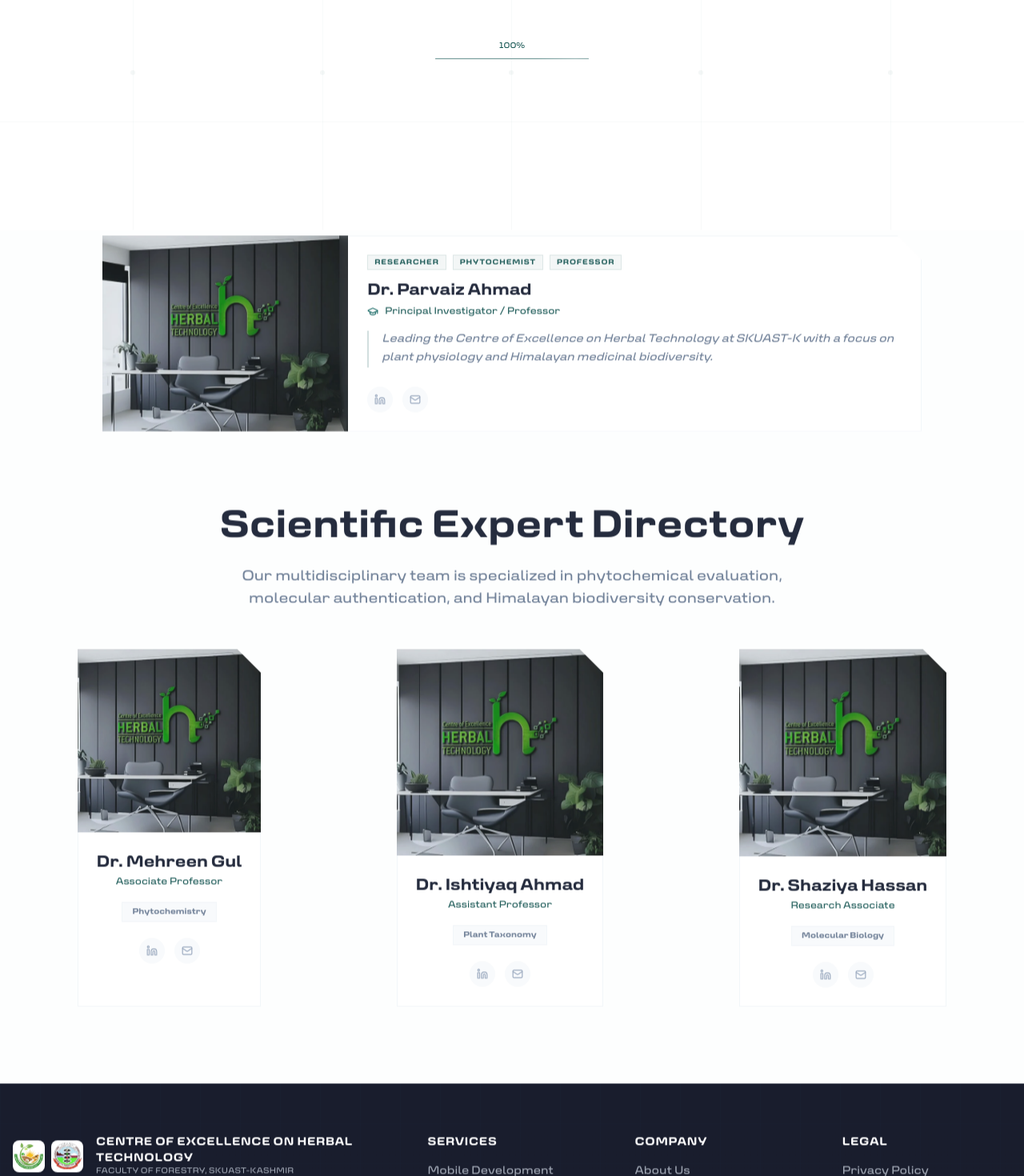
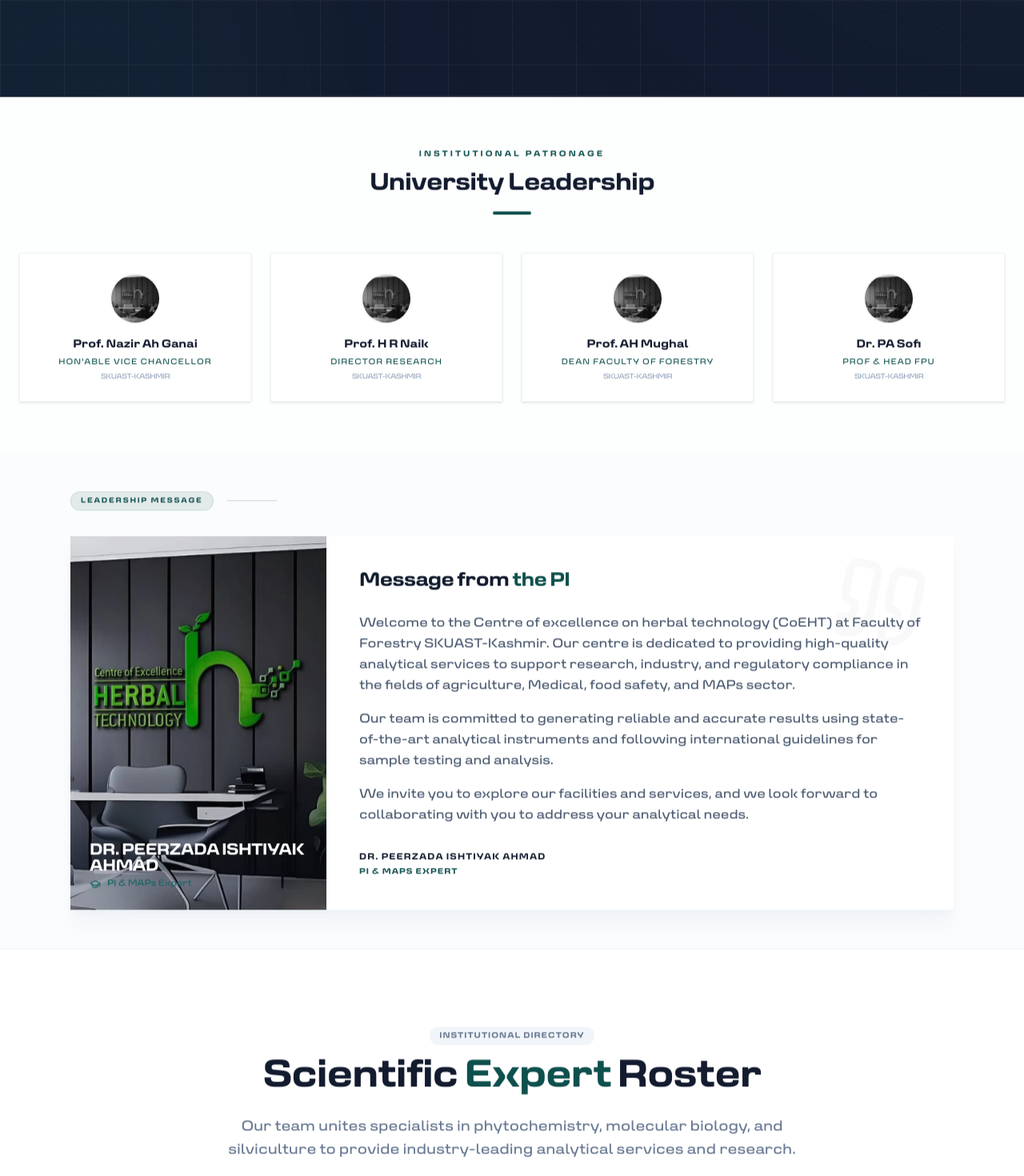
Before and after one commit to azharkhan93/centerof-excellence-skuast-k-faculty-of-forestry, a Next.js app: page /en/team in a window 1280 px wide. Shown: the part 400-1870 px from the top of the page at 80% size. Built offline with nearby package versions, Linux system fonts and the light colour scheme.

Commit message:
update team directory with institutional leadership, new members, and a PI message component

```diff
--- a/app/[locale]/team/page.tsx
+++ b/app/[locale]/team/page.tsx
@@ -1,47 +1,70 @@
 import { PageHeader, TeamCard } from "@/components";
+import { FromTheDesk } from "@/components/Team/FromTheDesk";
 import { useTranslations } from "next-intl";
-import { PI_DATA, TEAM_MEMBERS } from "@/constants";
+import { PI_DATA, TEAM_MEMBERS, INSTITUTIONAL_LEADERSHIP } from "@/constants";
 
 export default function TeamPage() {
     const t = useTranslations('nav');
 
     return (
-        <main className="min-h-screen bg-slate-50/30">
+        <main className="min-h-screen bg-white">
             <PageHeader
                 title={t('team')}
-                description="Meet the dedicated experts and researchers behind the Faculty of Forestry and the Centre of Excellence on Herbal Technology."
+                description="The multidisciplinary experts and researchers advancing the science of Himalayan medicinal biodiversity at SKUAST-Kashmir."
                 bgColor="bg-slate-900"
                 accentColor="from-brand to-brand-dark"
             />
 
-            <section className="py-24">
+            {/* Institutional Patronage & Leadership */}
+            <section className="py-16 bg-slate-50/30">
+                <div className="container mx-auto px-6 max-w-7xl">
+                    <div className="mb-12 flex flex-col items-center text-center">
+                        <span className="text-[10px] font-black uppercase tracking-[0.3em] text-brand mb-3">
+                            Institutional Patronage
+                        </span>
+                        <h2 className="text-3xl font-bold text-slate-900 tracking-tight">University Leadership</h2>
+                        <div className="h-1 w-12 bg-brand mt-4 rounded-full" />
+                    </div>
+
+                    <div className="grid grid-cols-1 sm:grid-cols-2 lg:grid-cols-4 gap-6">
+                        {INSTITUTIONAL_LEADERSHIP.map((leader) => (
+                            <div key={leader.id} className="bg-white p-6 border border-slate-100 shadow-sm flex flex-col items-center text-center hover:shadow-md transition-shadow group">
+                                <div className="w-16 h-16 rounded-full overflow-hidden bg-slate-50 mb-4 border-2 border-slate-50 group-hover:border-brand/20 transition-colors">
+                                    <img src={leader.image} alt={leader.name} className="w-full h-full object-cover grayscale group-hover:grayscale-0 transition-all duration-500" />
+                                </div>
+                                <h3 className="text-sm font-bold text-slate-900 mb-1">{leader.name}</h3>
+                                <p className="text-[10px] font-black uppercase tracking-widest text-brand mb-1">{leader.role}</p>
+                                <span className="text-[9px] font-medium text-slate-400 uppercase tracking-tighter">{leader.organization}</span>
+                            </div>
+                        ))}
+                    </div>
+                </div>
+            </section>
+
+            {/* Leadership Message - From the Desk */}
+            <FromTheDesk pi={PI_DATA} />
+
+            <section className="py-24 border-t border-slate-50">
                 <div className="container mx-auto px-6 max-w-7xl">
 
-                    {/* Principal Investigator Section */}
-                    <div className="mb-24">
-                        <div className="mb-10 flex items-center gap-4">
-                            <h2 className="text-3xl font-bold text-slate-900 tracking-tight">Lead Leadership</h2>
-                            <div className="h-px flex-grow bg-slate-100" />
+                    <div className="mb-16 text-center max-w-3xl mx-auto">
+                        <div className="flex justify-center mb-4">
+                            <span className="px-3 py-1 bg-slate-100 text-slate-500 text-[10px] font-bold uppercase tracking-widest rounded-full">
+                                Institutional Directory
+                            </span>
                         </div>
-                        <TeamCard member={PI_DATA} isPI />
+                        <h2 className="text-3xl md:text-5xl font-bold text-slate-900 mb-6 tracking-tight">
+                            Scientific <span className="text-brand">Expert</span> Roster
+                        </h2>
+                        <p className="text-slate-500 text-lg leading-relaxed">
+                            Our team unites specialists in phytochemistry, molecular biology, and silviculture to provide industry-leading analytical services and research.
+                        </p>
                     </div>
 
-                    {/* Team Directory Section */}
-                    <div>
-                        <div className="mb-12 text-center max-w-3xl mx-auto">
-                            <h2 className="text-3xl md:text-5xl font-bold text-slate-900 mb-6">
-                                Scientific Expert Directory
-                            </h2>
-                            <p className="text-slate-500 text-lg">
-                                Our multidisciplinary team is specialized in phytochemical evaluation, molecular authentication, and Himalayan biodiversity conservation.
-                            </p>
-                        </div>
-
-                        <div className="flex flex-wrap justify-center gap-6">
-                            {TEAM_MEMBERS.map((member) => (
-                                <TeamCard key={member.id} member={member} />
-                            ))}
-                        </div>
+                    <div className="flex flex-wrap justify-center gap-8">
+                        {TEAM_MEMBERS.map((member) => (
+                            <TeamCard key={member.id} member={member} />
+                        ))}
                     </div>
 
                 </div>
--- /dev/null
+++ b/components/Team/FromTheDesk.tsx
@@ -0,0 +1,92 @@
+"use client";
+
+import React from "react";
+import Image from "next/image";
+import { motion } from "framer-motion";
+import { Quote, GraduationCap } from "lucide-react";
+
+interface FromTheDeskProps {
+    pi: {
+        name: string;
+        role: string;
+        specialty: string;
+        image: string;
+        message: string;
+        badges: string[];
+    };
+}
+
+export const FromTheDesk: React.FC<FromTheDeskProps> = ({ pi }) => {
+    return (
+        <section className="py-12 bg-slate-50/50 overflow-hidden border-b border-slate-100">
+            <div className="container mx-auto px-6 max-w-6xl">
+                <div className="mb-8">
+                    <div className="flex items-center gap-4 mb-2">
+                        <span className="px-3 py-1 bg-brand/10 text-brand text-[9px] font-black uppercase tracking-[0.2em] rounded-full border border-brand/10">
+                            Leadership Message
+                        </span>
+                        <div className="h-px w-16 bg-brand/20" />
+                    </div>
+                </div>
+
+                <motion.div
+                    initial={{ opacity: 0, y: 30 }}
+                    whileInView={{ opacity: 1, y: 0 }}
+                    viewport={{ once: true }}
+                    className="relative bg-white shadow-xl shadow-slate-200/40 flex flex-col md:flex-row items-stretch overflow-hidden group"
+                >
+                    {/* Image Section - Compact & Controlled */}
+                    <div className="relative w-full md:w-[320px] h-[320px] md:h-auto overflow-hidden shrink-0">
+                        <Image
+                            src={pi.image}
+                            alt={pi.name}
+                            fill
+                            className="object-cover transition-transform duration-1000 group-hover:scale-105"
+                        />
+                        <div className="absolute inset-0 bg-gradient-to-t from-slate-950/40 via-transparent to-transparent opacity-60" />
+
+                        <div className="absolute bottom-6 left-6 right-6 text-white z-10">
+                            <h3 className="text-xl font-black uppercase tracking-tight leading-none mb-1">
+                                {pi.name}
+                            </h3>
+                            <p className="text-[11px] font-medium text-brand-light flex items-center gap-2">
+                                <GraduationCap size={14} />
+                                {pi.role}
+                            </p>
+                        </div>
+                    </div>
+
+                    {/* Content Section - High density & Premium */}
+                    <div className="relative p-6 lg:p-10 flex flex-col justify-center bg-white border-l border-slate-50 flex-grow">
+                        <div className="absolute top-6 right-8 opacity-[0.02] rotate-12 pointer-events-none">
+                            <Quote size={120} className="text-slate-900" />
+                        </div>
+
+                        <div className="relative z-10">
+                            <h2 className="text-2xl font-bold text-slate-900 mb-6 tracking-tight">
+                                Message from <span className="text-brand">the PI</span>
+                            </h2>
+
+                            <div className="space-y-4">
+                                {pi.message.split('\n\n').map((para, i) => (
+                                    <p key={i} className="text-slate-600 text-sm md:text-base leading-relaxed font-medium">
+                                        {para}
+                                    </p>
+                                ))}
+                            </div>
+
+                            <div className="mt-8 flex flex-col gap-0.5">
+                                <span className="text-slate-900 font-bold uppercase tracking-widest text-[11px]">
+                                    {pi.name}
+                                </span>
+                                <span className="text-brand font-bold text-[10px] uppercase tracking-widest">
+                                    PI & MAPs Expert
+                                </span>
+                            </div>
+                        </div>
+                    </div>
+                </motion.div>
+            </div>
+        </section>
+    );
+};
--- a/components/Team/TeamCard.tsx
+++ b/components/Team/TeamCard.tsx
@@ -18,71 +18,49 @@
 }
 
 export const TeamCard: React.FC<MemberProps> = ({ member, isPI }) => {
-    // Polygon clip path: Top-right corner cut
-    const polygonStyle = {
-        clipPath: "polygon(0 0, calc(100% - 30px) 0, 100% 30px, 100% 100%, 0 100%)"
-    };
-
     return (
         <motion.div
             initial={{ opacity: 0, y: 15 }}
             whileInView={{ opacity: 1, y: 0 }}
             viewport={{ once: true }}
-            className={`group relative bg-white transition-all duration-500 hover:shadow-2xl hover:-translate-y-1 ${isPI ? 'lg:flex max-w-5xl mx-auto' : 'max-w-sm mx-auto'}`}
-            style={polygonStyle}
+            className={`group relative bg-white transition-all duration-500 border border-slate-100 shadow-sm hover:shadow-xl ${isPI ? 'hidden' : 'w-full md:w-[280px]'}`}
         >
-            {/* Border Layer (to simulate border with clip-path) */}
-            <div className="absolute inset-0 border border-slate-100 pointer-events-none" style={polygonStyle} />
-
-            {/* Image Section */}
-            <div className={`relative ${isPI ? 'lg:w-[30%] h-64 lg:h-auto' : 'aspect-square'} overflow-hidden`}>
+            {/* Image Section - Compact & Standardized */}
+            <div className={`relative aspect-[4/3] overflow-hidden`}>
                 <Image
                     src={member.image}
                     alt={member.name}
                     fill
                     className="object-cover transition-transform duration-1000 group-hover:scale-105"
                 />
-                <div className="absolute inset-0 bg-brand/5 group-hover:bg-transparent transition-colors duration-500" />
+                <div className="absolute inset-0 bg-slate-900/5 group-hover:opacity-0 transition-opacity duration-500" />
             </div>
 
-            {/* Content Section */}
-            <div className={`relative z-10 p-6 ${isPI ? 'lg:w-[70%] flex flex-col justify-center' : 'text-center'}`}>
-                {isPI && (
-                    <div className="flex flex-wrap gap-2 mb-3">
-                        {member.badges?.map((badge, i) => (
-                            <span key={i} className="px-2 py-0.5 bg-brand/5 text-brand text-[9px] font-black uppercase tracking-widest border border-brand/10">
-                                {badge}
-                            </span>
-                        ))}
-                    </div>
-                )}
-
-                <h3 className={`text-xl font-bold text-slate-900 ${isPI ? 'mb-1' : 'mb-0.5'}`}>
+            {/* Content Section - High Density */}
+            <div className="relative z-10 p-5">
+                <div className="mb-3 flex flex-col gap-0.5">
+                    <h3 className="text-base font-bold text-slate-900 group-hover:text-brand transition-colors duration-300">
                         {member.name}
                     </h3>
-                <p className={`text-brand font-bold text-xs ${isPI ? 'mb-4' : 'mb-4'} flex items-center ${isPI ? 'justify-start' : 'justify-center'} gap-2`}>
-                    {isPI && <GraduationCap size={14} className="text-brand-light" />}
+                    <p className="text-[10px] font-black uppercase tracking-wider text-brand/80">
                         {member.role}
                     </p>
+                </div>
 
-                {member.bio && (
-                    <p className="text-slate-500 leading-relaxed mb-6 text-sm italic border-l-2 border-brand/20 pl-4 text-left max-w-2xl">
-                        {member.bio}
+                {member.specialty && (
+                    <p className="text-[11px] leading-relaxed text-slate-500 line-clamp-2 mb-4 h-8 italic">
+                        {member.specialty}
                     </p>
                 )}
 
-                {!isPI && member.specialty && (
-                    <div className="py-1 px-3 bg-slate-50 text-[10px] font-bold text-slate-500 border border-slate-100 mb-5 inline-block cursor-default">
-                        {member.specialty}
+                <div className="flex items-center justify-between pt-4 border-t border-slate-50">
+                    <div className="flex items-center gap-2">
+                        <div className="w-7 h-7 rounded-sm bg-slate-50 flex items-center justify-center text-slate-400 hover:bg-brand hover:text-white transition-all cursor-pointer">
+                            <Linkedin size={12} />
                         </div>
-                )}
-
-                <div className={`flex items-center gap-3 ${isPI ? 'justify-start' : 'justify-center'}`}>
-                    <div className="w-8 h-8 rounded-full bg-slate-50 flex items-center justify-center text-slate-400 hover:bg-brand hover:text-white transition-all cursor-pointer">
-                        <Linkedin size={14} />
+                        <div className="w-7 h-7 rounded-sm bg-slate-50 flex items-center justify-center text-slate-400 hover:bg-brand hover:text-white transition-all cursor-pointer">
+                            <Mail size={12} />
                         </div>
-                    <div className="w-8 h-8 rounded-full bg-slate-50 flex items-center justify-center text-slate-400 hover:bg-brand hover:text-white transition-all cursor-pointer">
-                        <Mail size={14} />
                     </div>
                 </div>
             </div>
--- a/constants/index.ts
+++ b/constants/index.ts
@@ -643,34 +643,80 @@
 ];
 
 // Team & Leadership Data
+export const INSTITUTIONAL_LEADERSHIP = [
+    {
+        id: "hvc",
+        name: "Prof. Nazir Ah Ganai",
+        role: "Hon'able Vice Chancellor",
+        organization: "SKUAST-Kashmir",
+        image: "/images/hero2.webp"
+    },
+    {
+        id: "dr",
+        name: "Prof. H R Naik",
+        role: "Director Research",
+        organization: "SKUAST-Kashmir",
+        image: "/images/hero2.webp"
+    },
+    {
+        id: "dean",
+        name: "Prof. AH Mughal",
+        role: "Dean Faculty of Forestry",
+        organization: "SKUAST-Kashmir",
+        image: "/images/hero2.webp"
+    },
+    {
+        id: "head-fpu",
+        name: "Dr. PA Sofi",
+        role: "Prof & Head FPU",
+        organization: "SKUAST-Kashmir",
+        image: "/images/hero2.webp"
+    }
+];
+
 export const PI_DATA = {
-    name: "Dr. Parvaiz Ahmad",
-    role: "Principal Investigator / Professor",
-    bio: "Leading the Centre of Excellence on Herbal Technology at SKUAST-K with a focus on plant physiology and Himalayan medicinal biodiversity.",
+    name: "Dr. Peerzada Ishtiyak Ahmad",
+    role: "PI & MAPs Expert",
+    specialty: "Expert in Medicinal and Aromatic Plants (MAPs) with specialized expertise in phytochemistry and drug discovery.",
     image: "/images/hero2.webp",
-    badges: ["Researcher", "Phytochemist", "Professor"]
+    badges: ["Researcher", "Phytochemist", "Professor"],
+    message: "Welcome to the Centre of excellence on herbal technology (CoEHT) at Faculty of Forestry SKUAST-Kashmir. Our centre is dedicated to providing high-quality analytical services to support research, industry, and regulatory compliance in the fields of agriculture, Medical, food safety, and MAPs sector.\n\nOur team is committed to generating reliable and accurate results using state-of-the-art analytical instruments and following international guidelines for sample testing and analysis.\n\nWe invite you to explore our facilities and services, and we look forward to collaborating with you to address your analytical needs."
 };
 
 export const TEAM_MEMBERS = [
     {
         id: 1,
-        name: "Dr. Mehreen Gul",
-        role: "Associate Professor",
-        specialty: "Phytochemistry",
+        name: "Dr. Tahir Mushtaq",
+        role: "Scientist",
+        specialty: "Specialist in silviculture and nursery technology of MAPs",
         image: "/images/hero2.webp"
     },
     {
         id: 2,
-        name: "Dr. Ishtiyaq Ahmad",
-        role: "Assistant Professor",
-        specialty: "Plant Taxonomy",
+        name: "Ms. Arfa ji",
+        role: "Young Professional III",
+        specialty: "Research expertise spanning molecular biology, nanobiotechnology and drug discovery.",
         image: "/images/hero2.webp"
     },
     {
         id: 3,
-        name: "Dr. Shaziya Hassan",
-        role: "Research Associate",
-        specialty: "Molecular Biology",
+        name: "Ms. Irtiqa Mohammad",
+        role: "Young Professional II",
+        specialty: "Researcher with expertise in phytochemistry and MAPs",
+        image: "/images/hero2.webp"
+    },
+    {
+        id: 4,
+        name: "Mr. Jan Mohammad",
+        role: "Field Assistant",
+        specialty: "Field and Lab Support Assistant",
+        image: "/images/hero2.webp"
+    },
+    {
+        id: 5,
+        name: "Research Scholars",
+        role: "Collaborative Research Unit",
+        specialty: "Ms Iqra, Ms Sabira, Ms Suraya",
         image: "/images/hero2.webp"
     }
 ];
```
Lines whose indentation alone changed are shown as unchanged.
